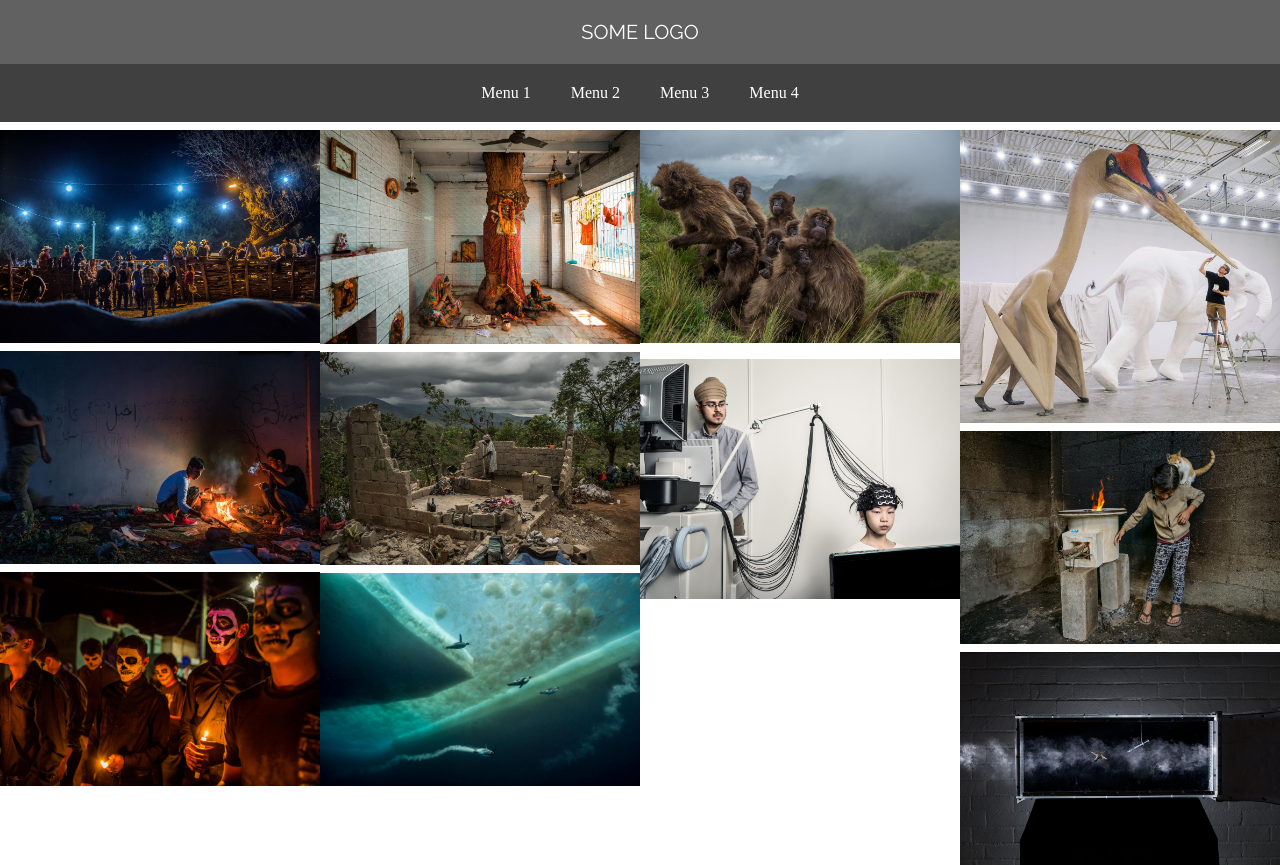
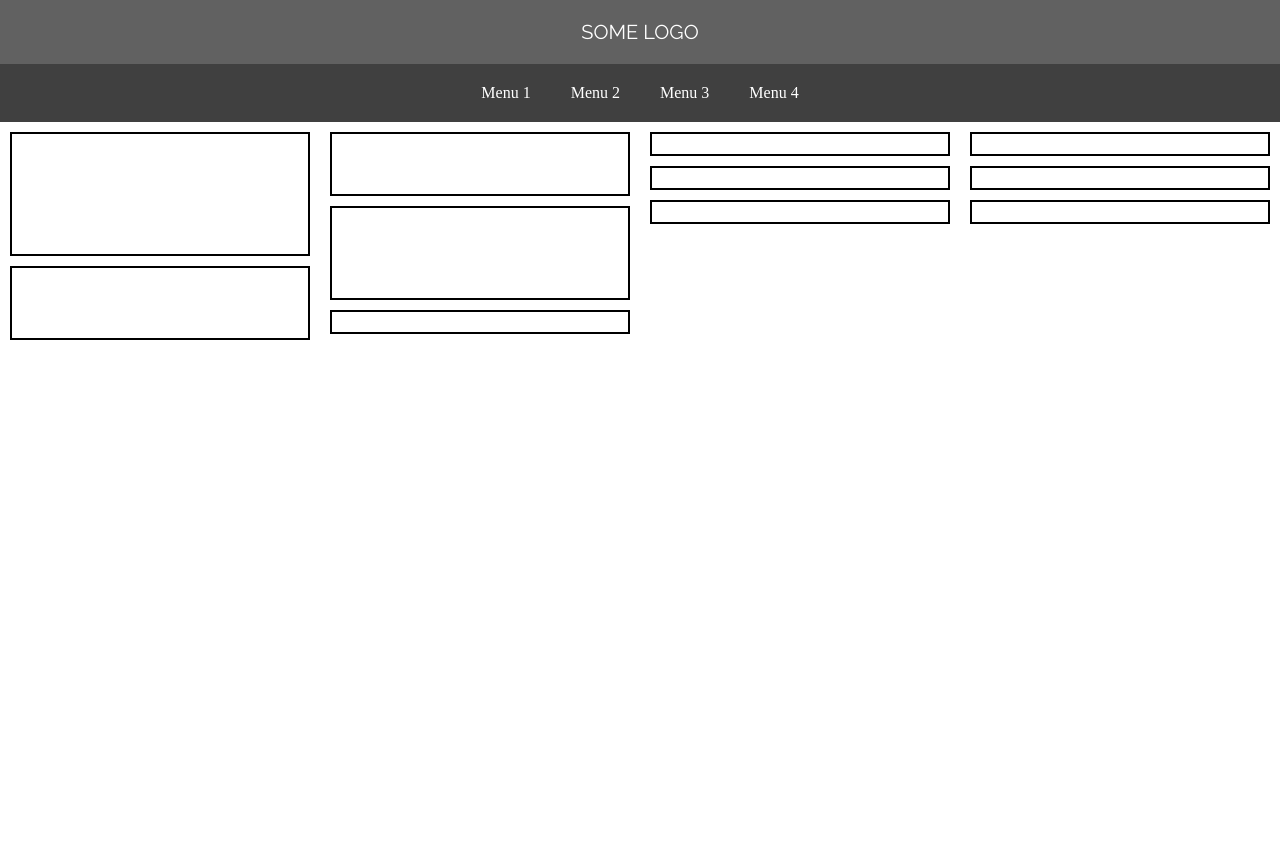
Before and after one commit to Irina044/FrontEndDev, a plain HTML site: page lessons/lesson11/index.html in a window 1280 px wide. After the commit the page ends 800 px from the top, so only its background shows below. Drawn offline with Linux system fonts and the light colour scheme.

Commit message:
HomeWork - Flex Box MEnu  lesson12

```diff
--- a/lessons/lesson11/index.html
+++ b/lessons/lesson11/index.html
@@ -17,24 +17,27 @@
 </div>
 <div id="main-block">
     <div class="photo-column">
-        <img src="images/photos/001.jpg" alt="">
-        <img src="images/photos/002.jpg" alt="">
-        <img src="images/photos/003.jpg" alt="">
+        <div id="container1" style="height: 100px" >  </div>
+        <div id="container2" style="height: 50px"> </div>
+
     </div>
     <div class="photo-column">
-        <img src="images/photos/004.jpg" alt="">
-        <img src="images/photos/005.jpg" alt="">
-        <img src="images/photos/006.jpg" alt="">
+        <div id="container4" style="height: 40px" > </div>
+        <div id="container5" style="height: 70px" > </div>
+        <div id="container6"> </div>
+
+
     </div>
     <div class="photo-column">
-        <img src="images/photos/007.jpg" alt="">
-        <img src="images/photos/008.jpg" alt="">
-        <img src="images/photos/009.jpg" alt="">
+        <div id="container7"> </div>
+        <div id="container8"> </div>
+        <div id="container9"> </div>
     </div>
     <div class="photo-column">
-        <img src="images/photos/010.jpg" alt="">
-        <img src="images/photos/011.jpg" alt="">
-        <img src="images/photos/012.jpg" alt="">
+        <div id="container10"> </div>
+        <div id="container11"> </div>
+        <div id="container12"> </div>
+
     </div>
 
 
--- a/lessons/lesson11/main-style.css
+++ b/lessons/lesson11/main-style.css
@@ -15,7 +15,10 @@ body {
     background-color: #404040 ;
     display: flex;
     justify-content: center;
+
 }
+
+
 
 #nav-bar a {
     background-color:#404040 ;
@@ -35,6 +38,19 @@ body {
     /*padding: 0 5px;*/
 }
 
+    .photo-column > div{
+        border: black solid 2px;
+        display: flex;
+        flex-wrap: wrap;
+        margin: 10px 10px;
+        padding: 10px;
+    }
+    #container4 {
+
+        align-self: stretch;
+    }
+
+
 @media screen and ( max-width: 600px){
     #nav-bar {
         flex-direction: column;
```
